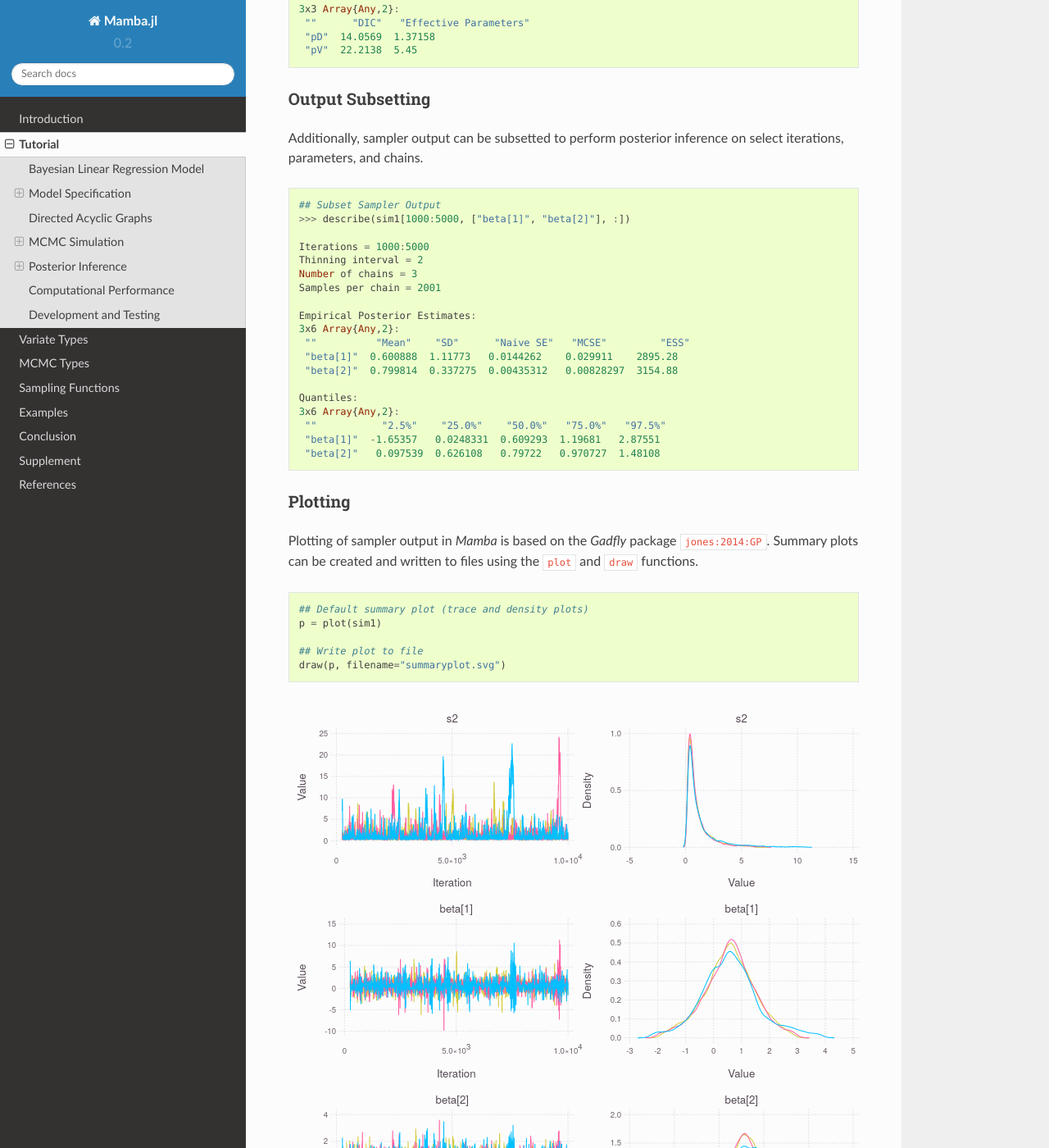
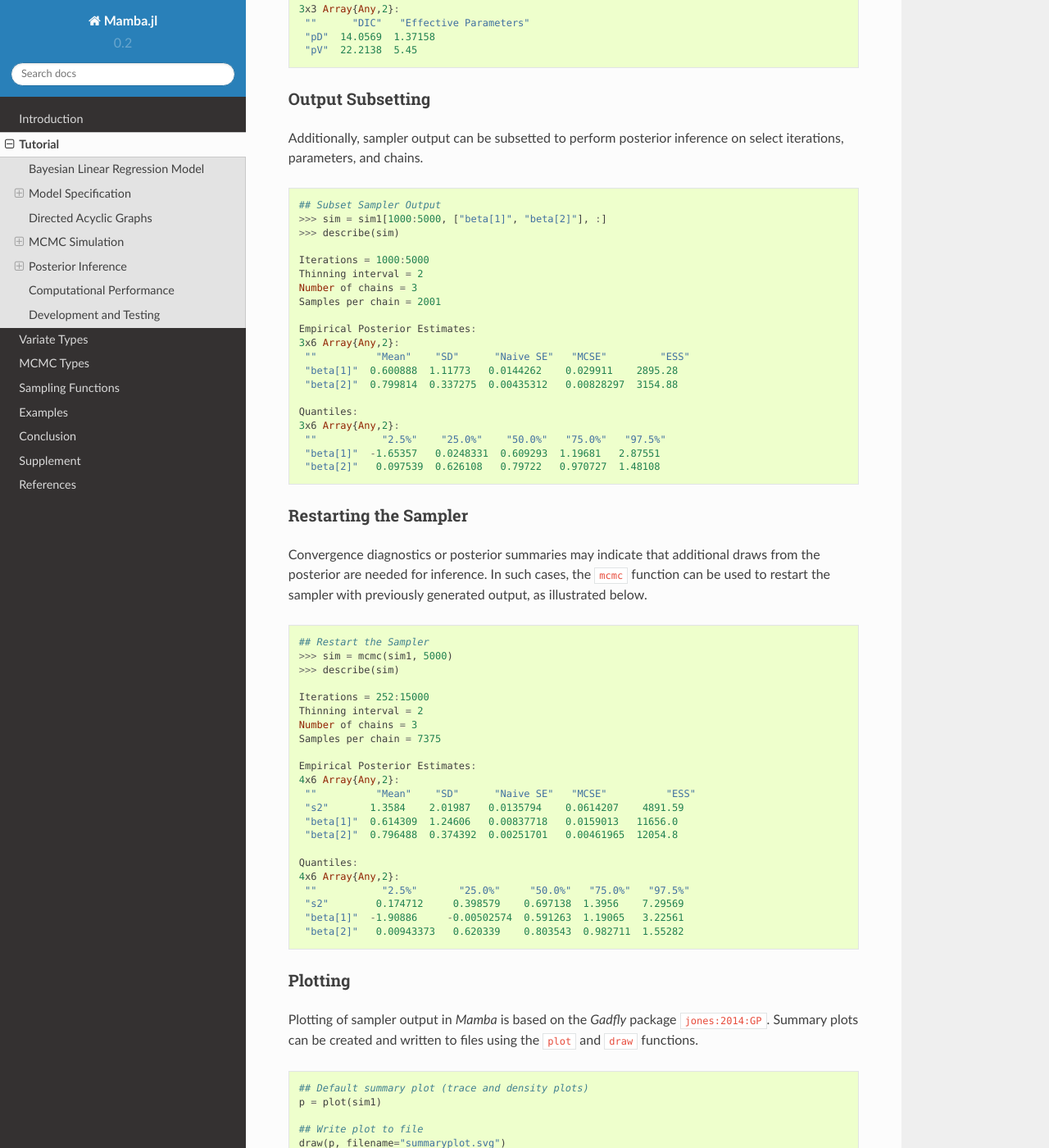
Before and after one commit to brian-j-smith/Mamba.jl, a Sphinx documentation site: the page built from doc/tutorial.rst, in a window 1280 px wide and 1400 px high, scrolled down 9376 px. Shown: the whole window at 82% size. Built offline with Sphinx 7.4.7 and the Read the Docs theme 2.0.0, drawn with Linux system fonts in a browser that asks for light colours; formulas are drawn with MathJax 3; cross-references to code outside the pages are shown as plain code.

Commit message:
Add documentation for restarting chains.

```diff
--- a/doc/mcmc/model.rst
+++ b/doc/mcmc/model.rst
@@ -18,9 +18,10 @@ Fields
 * ``nodes::Dict{Symbol,Any}`` : a dictionary containing all input, logical, and stochastic model nodes.
 * ``dependents::Vector{Symbol}`` : symbols of all ``Dependent`` nodes in topologically sorted order so that a given node in the vector is conditionally independent of subsequent nodes, given the previous ones.
 * ``samplers::Vector{Sampler}`` : sampling functions for updating blocks of stochastic nodes.
+* ``states::Vector{Vector{VariateType}}`` : states of chains at the end of a possible series of MCMC runs.
 * ``iter::Integer`` : current MCMC draw from the target distribution.
 * ``burnin::Integer`` : number of initial draws to discard as a burn-in sequence to allow for convergence.
-* ``chain::Integer`` : current run of the MCMC simulator in a possible sequence of runs.
+* ``chain::Integer`` : current run of an MCMC simulator in a possible series of runs.
 * ``hasinputs::Bool`` : whether values have been assigned to the input nodes.
 * ``hasinits::Bool`` : whether initial values have been assigned to stochastic nodes.
 
@@ -165,12 +166,14 @@ Methods
 .. function:: mcmc(m::Model, inputs::Dict{Symbol}, \
 				inits::Vector{Dict{Symbol,Any}}, iters::Integer; \
 				burnin::Integer=0, thin::Integer=1, chains::Integer=1)
+			  mcmc(c::Chains, iters::Integer)
 
 	Simulate MCMC draws for a specified model.
 
 	**Arguments**
 
 		* ``m`` : a specified mode.
+		* ``c`` : chains from a previous call to ``mcmc`` for which to simulate additional draws.
 		* ``inputs`` : a dictionary of values for input model nodes.  Dictionary keys and values should be given for each input node.
 		* ``inits`` : a vector of dictionaries that contain initial values for stochastic model nodes.  Dictionary keys and values should be given for each stochastic node.  Consecutive runs of the simulator will iterate through the vector's dictionary elements.
 		* ``iters`` : number of draws to generate for each simulation run.
--- a/doc/tutorial.rst
+++ b/doc/tutorial.rst
@@ -326,7 +326,7 @@ Initial values for ``y`` are those in the observed response vector.  Likewise, t
 MCMC Engine
 ^^^^^^^^^^^
 
-MCMC simulation of draws from the posterior distribution of a declared set of model nodes and sampling scheme is performed with the ``mcmc`` function.  As shown below, the first three arguments are an ``Model`` object, a dictionary of values for input nodes, and a dictionary vector of initial values.  The number of draws to generate in each simulation run is given as the fourth argument.  The remaining arguments are named such that ``burnin`` is the number of initial values to discard to allow for convergence; ``thin`` defines the interval between draws to be retained in the output; and ``chains`` specifies the number of times to run the simulator.  The simulation of multiple chains will be executed in parallel automatically if **julia** is running in multi-processor mode on a multi-processor system.  Multi-processor mode can be started with the command line argument ``julia -p n``, where ``n`` is the number of available processors.  See the **julia** documentation on `parallel computing <http://julia.readthedocs.org/en/latest/manual/parallel-computing/>`_ for details.
+MCMC simulation of draws from the posterior distribution of a declared set of model nodes and sampling scheme is performed with the :func:`mcmc` function.  As shown below, the first three arguments are an ``Model`` object, a dictionary of values for input nodes, and a dictionary vector of initial values.  The number of draws to generate in each simulation run is given as the fourth argument.  The remaining arguments are named such that ``burnin`` is the number of initial values to discard to allow for convergence; ``thin`` defines the interval between draws to be retained in the output; and ``chains`` specifies the number of times to run the simulator.  The simulation of multiple chains will be executed in parallel automatically if **julia** is running in multi-processor mode on a multi-processor system.  Multi-processor mode can be started with the command line argument ``julia -p n``, where ``n`` is the number of available processors.  See the **julia** documentation on `parallel computing <http://julia.readthedocs.org/en/latest/manual/parallel-computing/>`_ for details.
 
 .. code-block:: julia
 
@@ -456,7 +456,8 @@ Additionally, sampler output can be subsetted to perform posterior inference on
 .. code-block:: julia
 
 	## Subset Sampler Output
-	>>> describe(sim1[1000:5000, ["beta[1]", "beta[2]"], :])
+	>>> sim = sim1[1000:5000, ["beta[1]", "beta[2]"], :]
+	>>> describe(sim)
 
 	Iterations = 1000:5000
 	Thinning interval = 2
@@ -477,6 +478,37 @@ Additionally, sampler output can be subsetted to perform posterior inference on
 
 
 .. _section-Line-Plotting:
+
+
+Restarting the Sampler
+^^^^^^^^^^^^^^^^^^^^^^
+
+Convergence diagnostics or posterior summaries may indicate that additional draws from the posterior are needed for inference.  In such cases, the :func:`mcmc` function can be used to restart the sampler with previously generated output, as illustrated below.
+
+.. code-block:: julia
+
+	## Restart the Sampler
+	>>> sim = mcmc(sim1, 5000)
+	>>> describe(sim)
+
+	Iterations = 252:15000
+	Thinning interval = 2
+	Number of chains = 3
+	Samples per chain = 7375
+
+	Empirical Posterior Estimates:
+	4x6 Array{Any,2}:
+	 ""          "Mean"    "SD"      "Naive SE"   "MCSE"          "ESS"
+	 "s2"       1.3584    2.01987   0.0135794    0.0614207    4891.59
+	 "beta[1]"  0.614309  1.24606   0.00837718   0.0159013   11656.0
+	 "beta[2]"  0.796488  0.374392  0.00251701   0.00461965  12054.8
+
+	Quantiles:
+	4x6 Array{Any,2}:
+	 ""           "2.5%"       "25.0%"     "50.0%"   "75.0%"   "97.5%"
+	 "s2"        0.174712     0.398579    0.697138  1.3956    7.29569
+	 "beta[1]"  -1.90886     -0.00502574  0.591263  1.19065   3.22561
+	 "beta[2]"   0.00943373   0.620339    0.803543  0.982711  1.55282
 
 Plotting
 ^^^^^^^^
```
Also changed, not shown: doc/images/mcmcUML.png, 2 other files.
